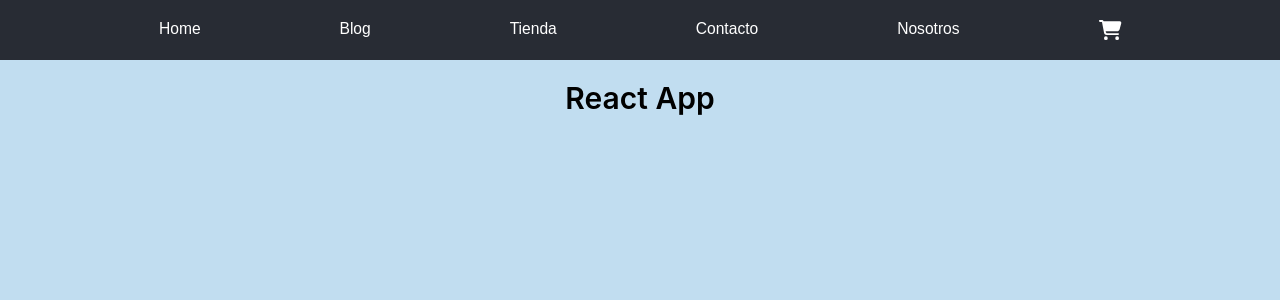
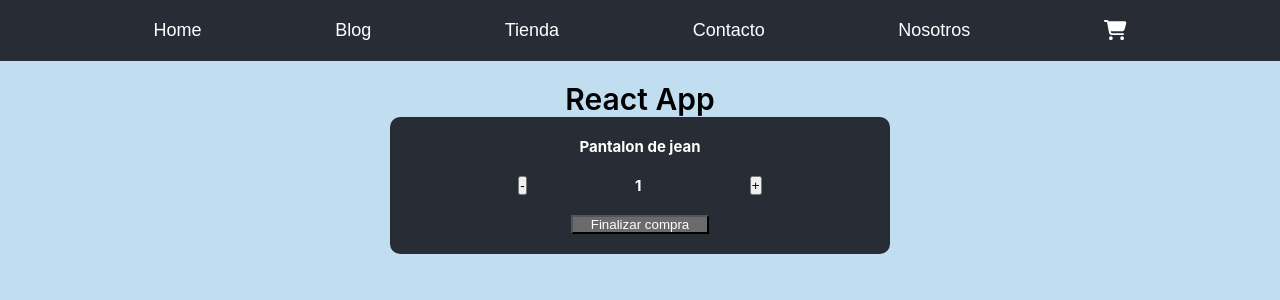
Before and after one commit to jfranrojas/react-app, a React (Create React App) app: page / in a window 1280 px wide. Shown: the top 300 px of the page. Built offline with nearby package versions, Linux system fonts and the light colour scheme.

Commit message:
Creando ItemCount

```diff
--- a/package.json
+++ b/package.json
@@ -13,6 +13,7 @@
     "react": "^18.2.0",
     "react-dom": "^18.2.0",
     "react-scripts": "5.0.1",
+    "sweetalert2": "^11.4.24",
     "web-vitals": "^2.1.4"
   },
   "scripts": {
--- a/public/index.html
+++ b/public/index.html
@@ -40,4 +40,5 @@
       To create a production bundle, use `npm run build` or `yarn build`.
     -->
   </body>
+  <script src="//cdn.jsdelivr.net/npm/sweetalert2@11"></script>
 </html>
--- a/src/App.css
+++ b/src/App.css
@@ -3,11 +3,12 @@ a{
   text-decoration: none;
 }
 *{
-  font-size: 62.5%;
   margin: 0;
   padding: 0;
   box-sizing: border-box;
-
+}
+html{
+  font-size: 62.5%;
 }
 body{
   background-color: #c1ddf0 ;
@@ -63,7 +64,7 @@ body{
   margin: 2rem;
 }
 .ul-li{
-  font-size: 2.5rem;
+  font-size: 1.8rem;
   font-family: sans-serif;
   color: #ffff;
 }
--- a/src/App.js
+++ b/src/App.js
@@ -1,5 +1,6 @@
 import './App.css';
-import ItemListContainer from './components/ItemListContainer';
+import ItemCount from './components/ItemListContainer/ItemCount';
+import ItemListContainer from './components/ItemListContainer/ItemListContainer';
 import NavBar from './components/NavBar';
 
 function App() {
--- /dev/null
+++ b/src/components/ItemListContainer/ItemCount.jsx
@@ -0,0 +1,39 @@
+import "./ItemListContainer.css"
+import React from 'react'
+import Swal from 'sweetalert2'
+
+function ItemCount({ min, stock, producto }) {
+    const [cantidad, setCantidad] = React.useState(1)
+
+    function setPlus() {
+        cantidad < stock ? setCantidad(cantidad + 1) : alert("No hay mas stock")
+    }
+    function setSub() {
+        cantidad > min ? setCantidad(cantidad - 1) : alert("No podes restar mas productos")
+    }
+
+    function add() {
+        Swal.fire({
+            position: 'top',
+            icon: 'success',
+            title: 'Gracias por tu compra!',
+            showConfirmButton: false,
+            timer: 2000
+        })
+    }
+    return (
+        <section className="section-products">
+            <div className='product-container'>
+                <h2 className='product-name'>{producto}</h2>
+                <div className='product-button'>
+                    <button className='button' onClick={setSub}>-</button>
+                    <h2 className='product-amount'>{cantidad}</h2>
+                    <button className='button' onClick={setPlus}>+</button>
+                </div>
+                <button className='button-fin' onClick={add}>Finalizar compra</button>
+            </div>
+        </section>
+    )
+}
+
+export default ItemCount
--- /dev/null
+++ b/src/components/ItemListContainer/ItemListContainer.css
@@ -0,0 +1,36 @@
+.section-products{
+    display: flex;
+    justify-content: center;
+}
+.product-container{
+    display: flex;
+    width: 500px;
+    flex-direction: column;
+    background-color: #282c34;
+    justify-content: center;
+    border-radius: 1rem;
+    align-items: center;
+    gap: 2rem;
+    padding: 2rem;
+}
+.product-name{
+    color: #ffff;
+}
+.product-amount{
+    color: #ffff;
+}
+.product-button{
+    width: 100%;
+    display: flex;
+    justify-content: space-evenly;
+
+}
+.button-fin{
+    cursor: pointer;
+    color: #ffff;
+    background-color:  #6b6b6b ;
+    width: 30%;
+}
+.button-fin:hover{
+
+}
--- a/src/components/ItemListContainer.jsx
+++ b/src/components/ItemListContainer/ItemListContainer.jsx
@@ -1,9 +1,12 @@
+import "./ItemListContainer.css"
 import React from 'react'
+import ItemCount from './ItemCount'
 
 function ItemListContainer({greeting}) {
   return (
     <main>
         <h1 className='titulo'>{greeting}</h1>
+        <ItemCount producto="Pantalon de jean" stock={10} min={1} />
     </main>
 
   )
```
Also changed, not shown: 1 other file (tests, documents, lock files or other folders).
